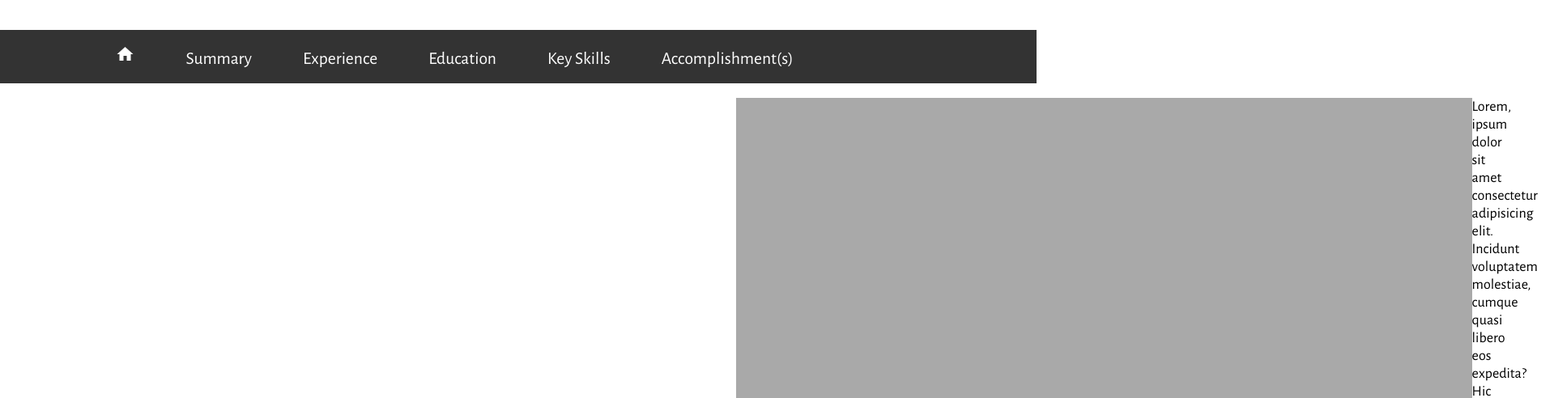
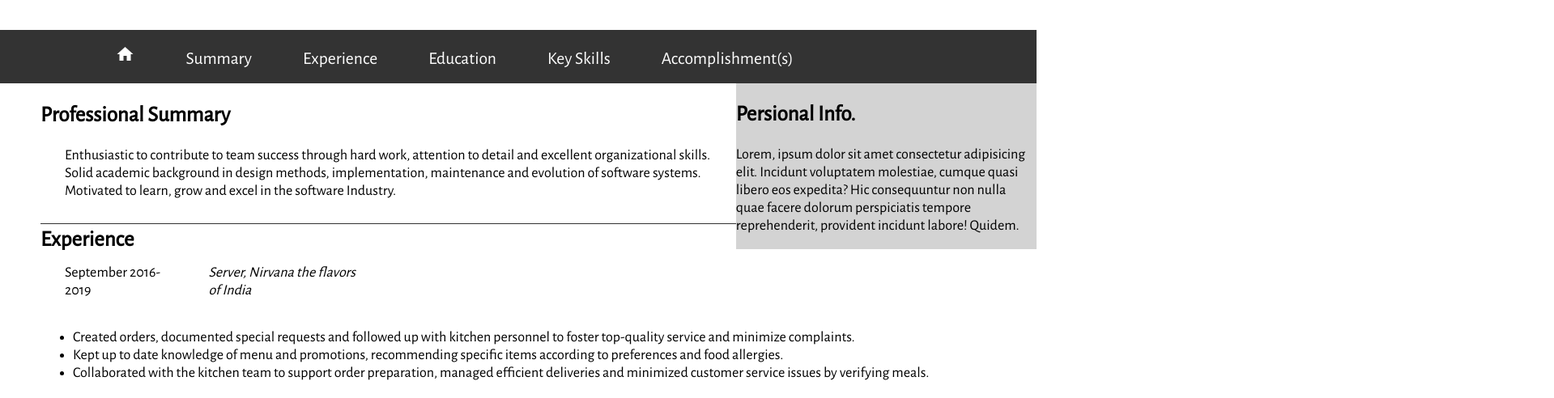
Before and after one commit to Lamichhane-Subash/website, a plain HTML site: page html/about.html in a window 1280 px wide. Shown: the part 124-616 px from the top of the page at 81% size, 1919 px wide, since content can reach past the window. Drawn offline with nearby package versions, Linux system fonts and the light colour scheme.

Commit message:
added more on website

```diff
--- a/html/about.html
+++ b/html/about.html
@@ -37,16 +37,16 @@
     </nav>
 
     <div id='side_section'>
-
+        <h2>Persional Info.</h2>
         <p>
             Lorem, ipsum dolor sit amet consectetur adipisicing elit. Incidunt voluptatem
             molestiae, cumque quasi libero eos expedita? Hic consequuntur non nulla quae
             facere dolorum perspiciatis tempore reprehenderit, provident incidunt labore! Quidem.
         </p>
 
+        <div class='clear'></div>
+    </div>
 
-
-    </div>
     <section id='info'>
         <div id="intro">
             <h2>Professional Summary</h2>
@@ -107,7 +107,7 @@
             <div class='clear'></div>
         </div>
     </section>
-
+    <div class='clear'></div>
     <section id="acc-block">
         <div id='acc'>
             <h2>Accomplishment(s)</h2>
--- a/styles/about_styles.css
+++ b/styles/about_styles.css
@@ -92,10 +92,11 @@ nav a{
 }
 /*  Side Block */
 #side_section{
-    padding-left: 71%;
-    margin-left: 71%;
-    background: darkgray;
+    width: 29%;
+    float: right;
+    background: lightgrey;
 }
+
  /* Professional Block */
 #info{
     padding-top: 1px;
```
